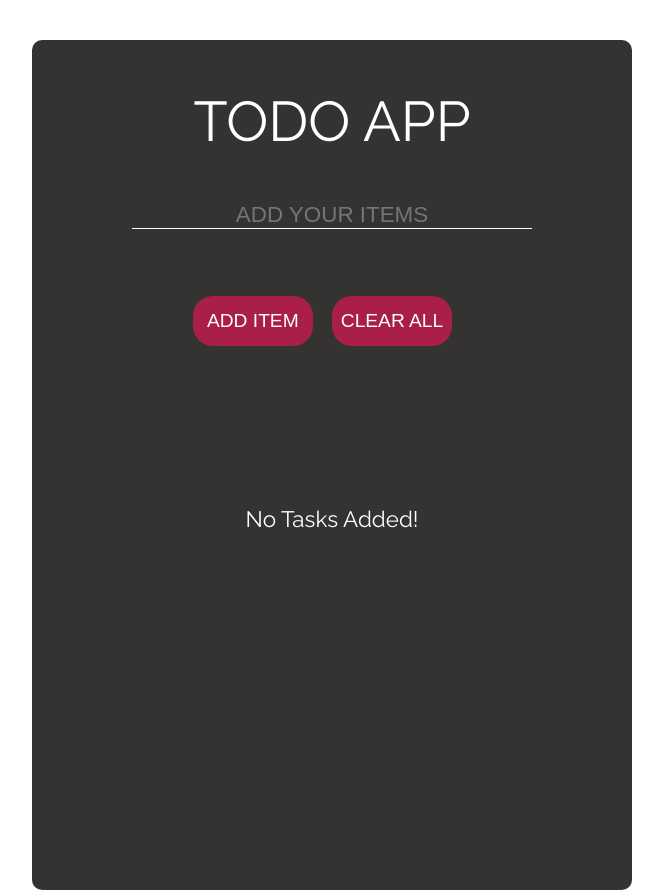
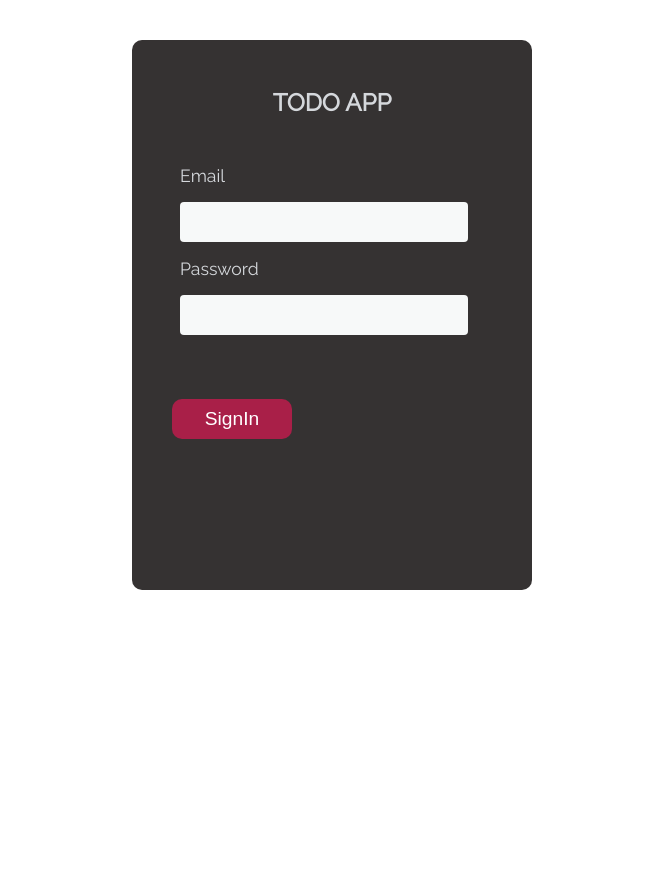
Before and after one commit to qubitsnepal/todo-app, a React (Create React App) app: page / in a window 1280 px wide. Shown: the whole page, without its empty margins (308-971 px from the left). After the commit the page ends 800 px from the top, so only its background shows below. Built offline with nearby package versions, Linux system fonts and the light colour scheme.

Commit message:
include formik 1.include formik and yup on todo app 2.create a sigin form

```diff
--- a/package.json
+++ b/package.json
@@ -7,11 +7,14 @@
     "@testing-library/jest-dom": "^4.2.4",
     "@testing-library/react": "^9.5.0",
     "@testing-library/user-event": "^7.2.1",
+    "formik": "^2.1.5",
     "gh-pages": "^3.1.0",
     "react": "^16.13.1",
     "react-dom": "^16.13.1",
     "react-scripts": "3.4.3",
-    "styled-components": "^5.1.1"
+    "react-uuid": "^1.0.2",
+    "styled-components": "^5.1.1",
+    "yup": "^0.29.3"
   },
   "scripts": {
     "predeploy": "npm run build",
--- a/src/App.js
+++ b/src/App.js
@@ -1,15 +1,15 @@
 import React from "react";
 import "./App.css";
-
 import TodoForm from "./components/TodoForm";
-
 import GlobalProvider from "./contexts/GlobalContext/GlobalProvider";
+import SignInForm from "./components/SignInForm";
 
 function App() {
   return (
     <>
       <GlobalProvider>
-        <TodoForm />
+        {/* <TodoForm /> */}
+        <SignInForm />
       </GlobalProvider>
     </>
   );
--- /dev/null
+++ b/src/components/SignInForm.js
@@ -0,0 +1,116 @@
+import React from "react";
+import styled from "styled-components";
+import { Formik } from "formik";
+import * as Yup from "yup";
+
+const validationSchema = Yup.object({
+  email: Yup.string().email("Invalid email format").required("Required"),
+  password: Yup.string()
+    .min(8, "password must be 8 digit")
+    .required("Required"),
+});
+const onSubmit = (values) => {
+  console.log("form data:", values);
+};
+const initialValues = {
+  email: "",
+  password: "",
+};
+function SignInForm() {
+  return (
+    <>
+      <Formik
+        initialValues={initialValues}
+        onSubmit={onSubmit}
+        validationSchema={validationSchema}
+      >
+        {(formik) => {
+          console.log(formik);
+          return (
+            <Container>
+              <form onSubmit={formik.handleSubmit}>
+                <Head>TODO APP</Head>
+                <Label htmlFor="email">Email</Label>
+                <Input
+                  type="email"
+                  id="email"
+                  name="email"
+                  autoComplete="off"
+                  onChange={formik.handleChange}
+                  onBlur={formik.handleBlur}
+                  value={formik.values.email}
+                />
+                {formik.errors.email ? (
+                  <Error>{formik.errors.email}</Error>
+                ) : null}
+                <Label htmlFor="password">Password</Label>
+                <Input
+                  type="password"
+                  id="password"
+                  name="password"
+                  onChange={formik.handleChange}
+                  onBlur={formik.handleBlur}
+                  value={formik.values.password}
+                />
+                {formik.errors.password ? (
+                  <Error>{formik.errors.password}</Error>
+                ) : null}
+
+                <Button type="submit">SignIn</Button>
+                {/* <Button>SignUp</Button> */}
+              </form>
+            </Container>
+          );
+        }}
+      </Formik>
+    </>
+  );
+}
+
+export default SignInForm;
+
+const Container = styled.div`
+  height: 550px;
+  width: 400px;
+  color: #d5d8dc;
+  background-color: #353232;
+  margin: 40px auto;
+  border-radius: 10px;
+`;
+const Head = styled.h1`
+  font-size: 1.5rem;
+  font-weight: 600;
+  text-align: center;
+  padding-bottom: 3rem;
+  padding-top: 3rem;
+`;
+const Label = styled.label`
+  font-size: 1.1rem;
+  margin-left: 3rem;
+  font-weight: 500;
+`;
+const Input = styled.input`
+  width: 18rem;
+  height: 2.5rem;
+  background: #f7f9f9;
+  border-radius: 4px;
+  border: none;
+  font-size: 1.4rem;
+  text-align: center;
+  margin: 1rem 3rem;
+`;
+const Button = styled.button`
+  background-color: #a91f48;
+  margin-right: 1.2rem;
+  color: white;
+  border-radius: 10px;
+  height: 40px;
+  border: none;
+  margin: 3rem 2.5rem;
+  width: 120px;
+  font-size: 1.2rem;
+`;
+const Error = styled.div`
+  margin: 0rem 5rem;
+  color: red;
+`;
```
Also changed, not shown: 2 other files (tests, documents, lock files or other folders).
